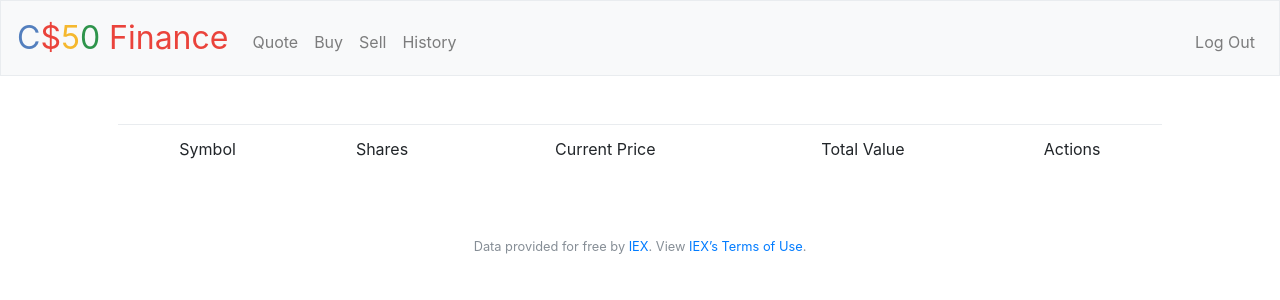
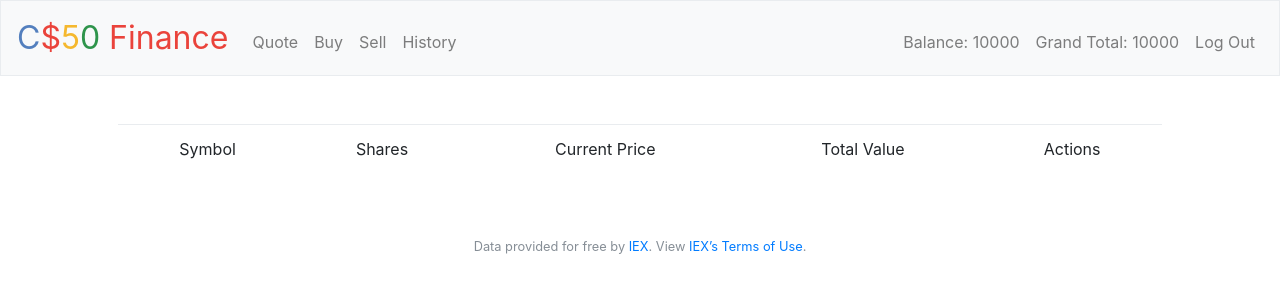
Before and after one commit to chiptus/cs50x-solutions, a Flask app: page / in a window 1280 px wide. Shown: the top 300 px of the page. Run offline with Flask 2, Linux system fonts and the light colour scheme; the visitor is signed in with stand-in values (Sample User, id 1); some libraries are stand-ins or nearby versions.

Commit message:
fixup! pset7: round globals

```diff
--- a/pset7/finance/templates/layout.html
+++ b/pset7/finance/templates/layout.html
@@ -37,8 +37,8 @@
                         <li class="nav-item"><a class="nav-link" href="/history">History</a></li>
                     </ul>
                     <ul class="navbar-nav ml-auto mt-2">
-                        <!--<li class="nav-item nav-link">Balance: {{ g.user_balance }}</li>-->
-                        <!--<li class="nav-item nav-link">Grand Total: {{ g.grand_total }}</li>-->
+                        <li class="nav-item nav-link">Balance: {{ g.user_balance }}</li>
+                        <li class="nav-item nav-link">Grand Total: {{ g.grand_total }}</li>
                         <li class="nav-item"><a class="nav-link" href="/logout">Log Out</a></li>
                     </ul>
                 {% else %}
```
